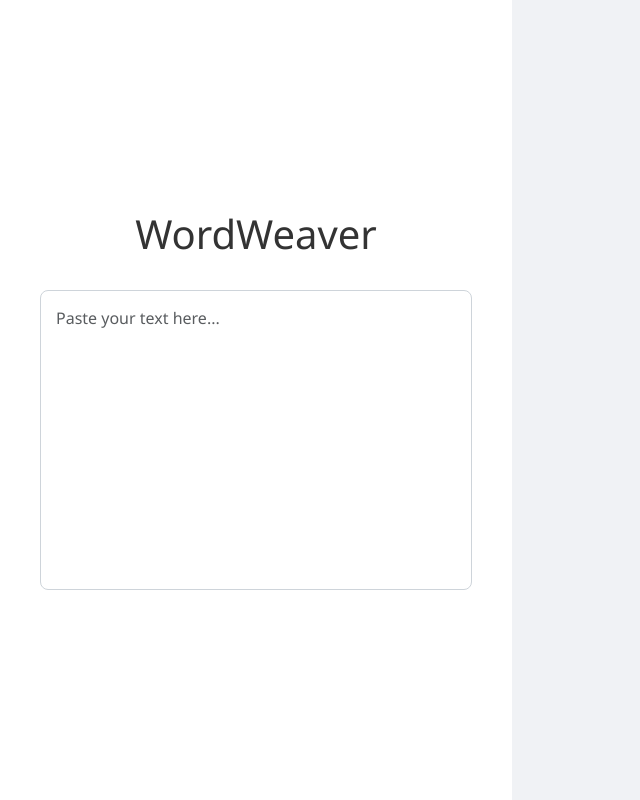
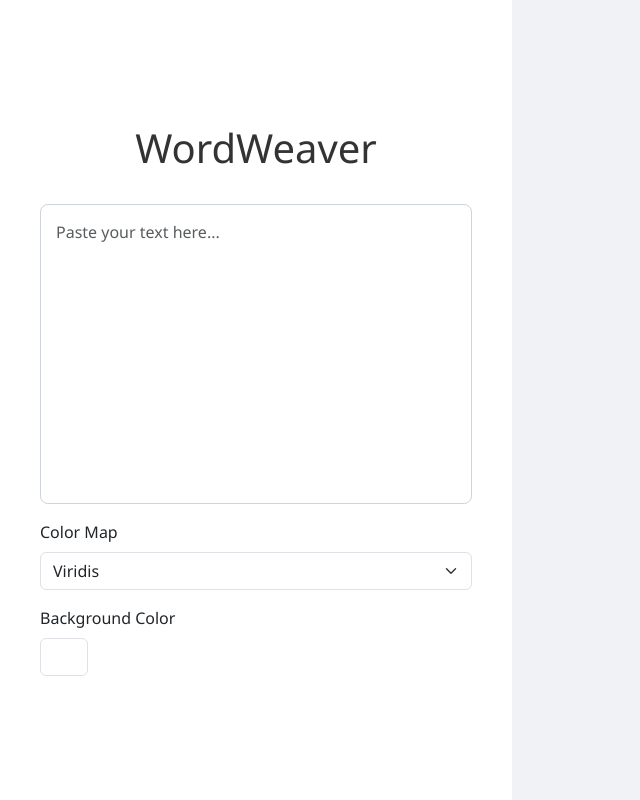
Before and after one commit to shaheem-pp/WordWeaver-flask, a Flask app: page / in a window 1280 px wide. Shown: the whole page, without its empty margins (0-640 px from the left). Run offline with Flask 3, Linux system fonts and the light colour scheme.

Commit message:
Added color and background customization

```diff
--- a/app/routes.py
+++ b/app/routes.py
@@ -18,11 +18,14 @@ def generate_wordcloud_route():
     Generates a word cloud from the provided text.
     """
     text = request.json.get('text')
+    colormap = request.json.get('colormap', 'viridis')
+    background_color = request.json.get('background_color', 'white')
+
     if not text:
         return jsonify({'error': 'No text provided'}), 400
 
     try:
-        img_str = generate_wordcloud_image(text)
+        img_str = generate_wordcloud_image(text, colormap=colormap, background_color=background_color)
         return jsonify({'wordcloud': img_str})
     except Exception as e:
         current_app.logger.error(f"Error generating word cloud: {e}")
--- a/app/static/js/main.js
+++ b/app/static/js/main.js
@@ -1,16 +1,27 @@
-document.getElementById('text-input').addEventListener('input', function() {
-    const text = this.value;
+const textInput = document.getElementById('text-input');
+const colormapSelect = document.getElementById('colormap-select');
+const backgroundColorInput = document.getElementById('background-color-input');
+
+function generateWordCloud() {
+    const text = textInput.value;
     if (text.trim() === '') {
         document.getElementById('wordcloud-container').innerHTML = '';
         return;
     }
+
+    const colormap = colormapSelect.value;
+    const backgroundColor = backgroundColorInput.value;
 
     fetch('/generate_wordcloud', {
         method: 'POST',
         headers: {
             'Content-Type': 'application/json'
         },
-        body: JSON.stringify({ text: text })
+        body: JSON.stringify({
+            text: text,
+            colormap: colormap,
+            background_color: backgroundColor
+        })
     })
     .then(response => response.json())
     .then(data => {
@@ -22,4 +33,8 @@ document.getElementById('text-input').addEventListener('input', function() {
             document.getElementById('wordcloud-container').appendChild(img);
         }
     });
-});
+}
+
+textInput.addEventListener('input', generateWordCloud);
+colormapSelect.addEventListener('change', generateWordCloud);
+backgroundColorInput.addEventListener('change', generateWordCloud);
--- a/app/templates/index.html
+++ b/app/templates/index.html
@@ -12,6 +12,20 @@
         <div class="left-pane">
             <h1>WordWeaver</h1>
             <textarea id="text-input" class="form-control" placeholder="Paste your text here..."></textarea>
+            <div class="mt-3">
+                <label for="colormap-select" class="form-label">Color Map</label>
+                <select id="colormap-select" class="form-select">
+                    <option value="viridis">Viridis</option>
+                    <option value="plasma">Plasma</option>
+                    <option value="inferno">Inferno</option>
+                    <option value="magma">Magma</option>
+                    <option value="cividis">Cividis</option>
+                </select>
+            </div>
+            <div class="mt-3">
+                <label for="background-color-input" class="form-label">Background Color</label>
+                <input type="color" id="background-color-input" class="form-control form-control-color" value="#ffffff">
+            </div>
         </div>
         <div class="right-pane">
             <div id="wordcloud-container">
```
Also changed, not shown: app/wordcloud_generator.py (+5 -3 lines).
